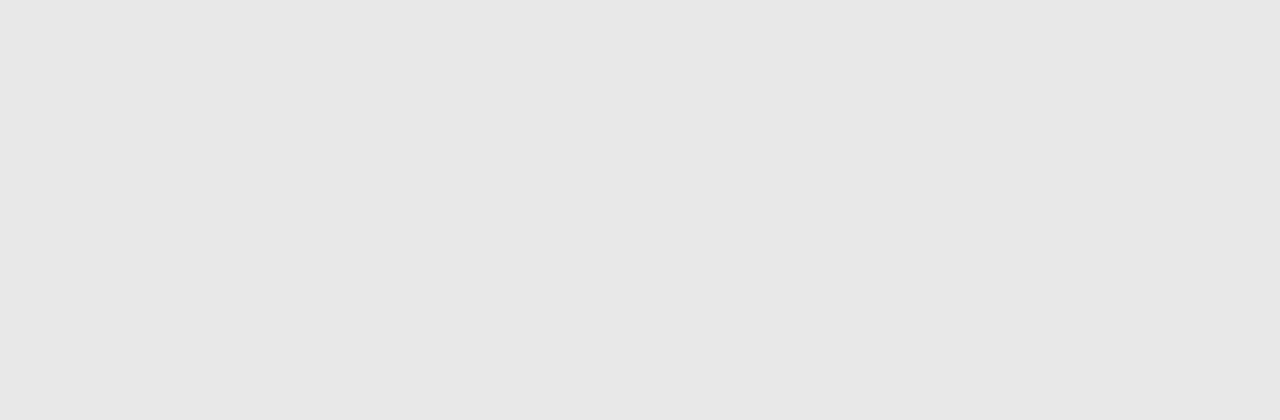
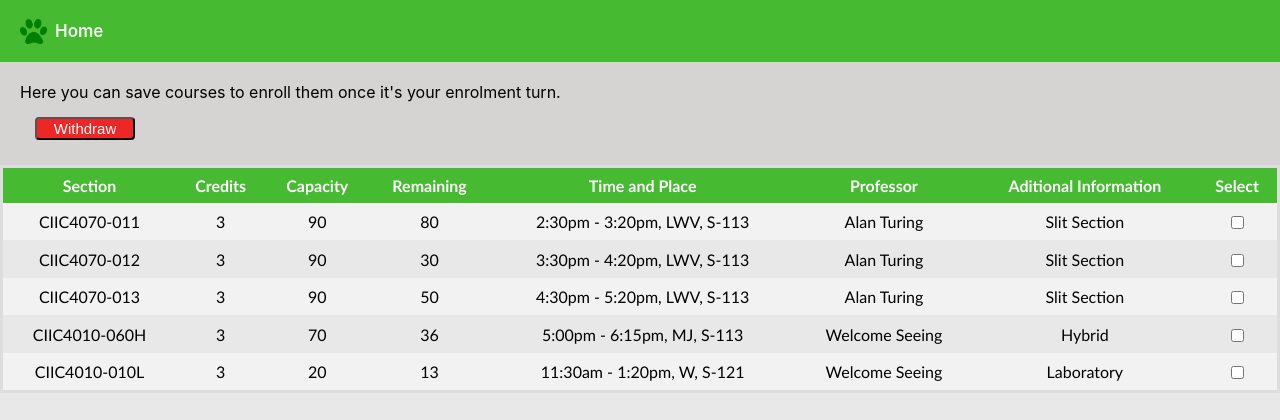
Before and after one commit to fabiolarobles1/los-reyes-de-la-punta-frontend, a React (Create React App) app: page /withdraw-courses in a window 1280 px wide. Shown: the top 420 px of the page. Built offline with nearby package versions, Linux system fonts and the light colour scheme.

Commit message:
added withdraw courses page

```diff
--- a/src/Routing/Routes.js
+++ b/src/Routing/Routes.js
@@ -7,6 +7,7 @@ import SignUp from "../components/Sign Up/SignUp";
 import Search from '../components/Search/Search';
 import CourseDetails from '../components/CourseDetails/CourseDetails';
 import SavedCourses from '../components/SavedCourses/SavedCourses';
+import WithdrawCourses from '../components/WithdrawCourses/WithdrawCourses';
 import Guard from "./GuardedRoute";
 
 class Routes extends Component {
@@ -21,6 +22,7 @@ class Routes extends Component {
           <Route path="/signup" exact component={SignUp}></Route>
           <Route path="/course-details" exact component={CourseDetails}></Route>
           <Route path="/saved-courses" exact component={SavedCourses}></Route>
+          <Route path="/withdraw-courses" exact component={WithdrawCourses}></Route>
         </Switch>
       </Router>
     );
--- a/src/components/Home/Home.js
+++ b/src/components/Home/Home.js
@@ -21,7 +21,7 @@ class home extends Component {
     right_table: []
   }
 
-  menu = [{title: 'Enrollment for next semester', route:'/search', icon: 'enrollment.png'}, {title:'Dropdown a course', route:'/', icon:'dropdown.png'}]
+  menu = [{title: 'Enrollment for next semester', route:'/search', icon: 'enrollment.png'}, {title:'Withdraw from a course', route:'/withdraw-courses', icon:'dropdown.png'}]
 
   //looks for the courses that match the search
   filtering = (s) => {
--- /dev/null
+++ b/src/components/WithdrawCourses/WithdrawCourses.js
@@ -0,0 +1,29 @@
+import React, { Component } from 'react'
+import history from "../../Routing/history";
+import CoursesTable from "../../components/SavedCourses/CoursesTable";
+
+export class SavedCourses extends Component {
+  render() {
+    return (
+      <div className="WithdrawCourses">
+        <div className="topnav">
+          <p>
+            {" "}
+            <a type="home" href ="" onClick={() => history.push("/home")}>Home</a>
+            <br/>
+          </p>
+        </div>
+        <div className="description">
+          Here you can save courses to enroll them once it's your enrolment turn.
+          <br/>
+          <button type="remove">Withdraw</button>
+        </div>
+        <div className="courses">
+          <CoursesTable/>
+        </div>
+      </div>
+    )
+  }
+}
+
+export default SavedCourses
```
